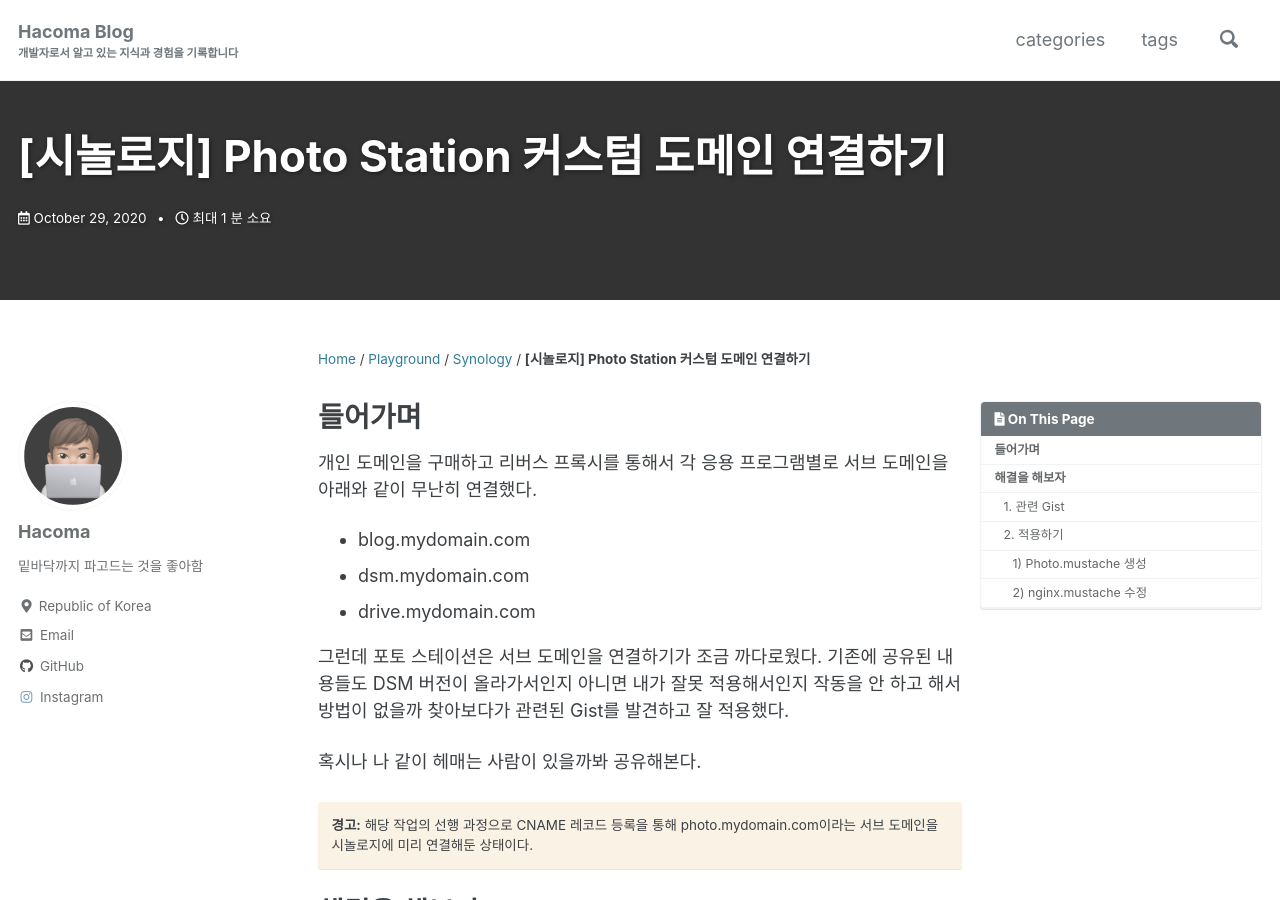
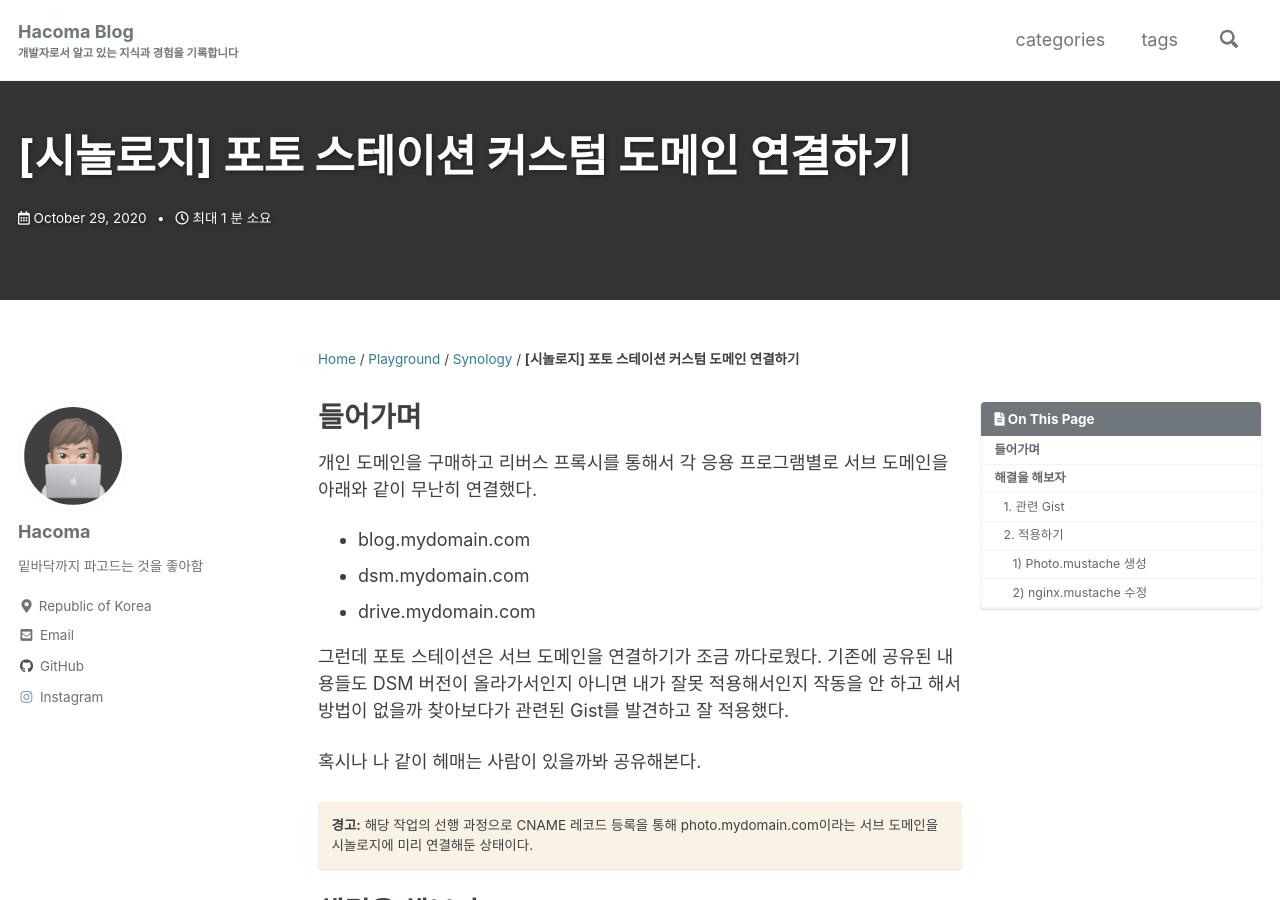
Before and after one commit to hacoma/hacoma.github.io, a Jekyll site: the page built from _posts/playground/synology/2020-10-29-synology-photostation-apply-custom-domain.md, in a window 1280 px wide and 900 px high. Built offline with Jekyll 4.4.1, drawn with Linux system fonts in a browser that asks for light colours; cached includes are drawn as plain includes; comment, search, counter and statistics services are not loaded.

Commit message:
fix: synology-photostation-apply-custom-domain change content

```diff
--- a/_posts/playground/synology/2020-10-29-synology-photostation-apply-custom-domain.md
+++ b/_posts/playground/synology/2020-10-29-synology-photostation-apply-custom-domain.md
@@ -1,5 +1,5 @@
 ---
-title: "[시놀로지] Photo Station 커스텀 도메인 연결하기"
+title: "[시놀로지] 포토 스테이션 커스텀 도메인 연결하기"
 excerpt: ""
 last_modified_at: 2020-10-29T23:30+09:00
 header:
```
